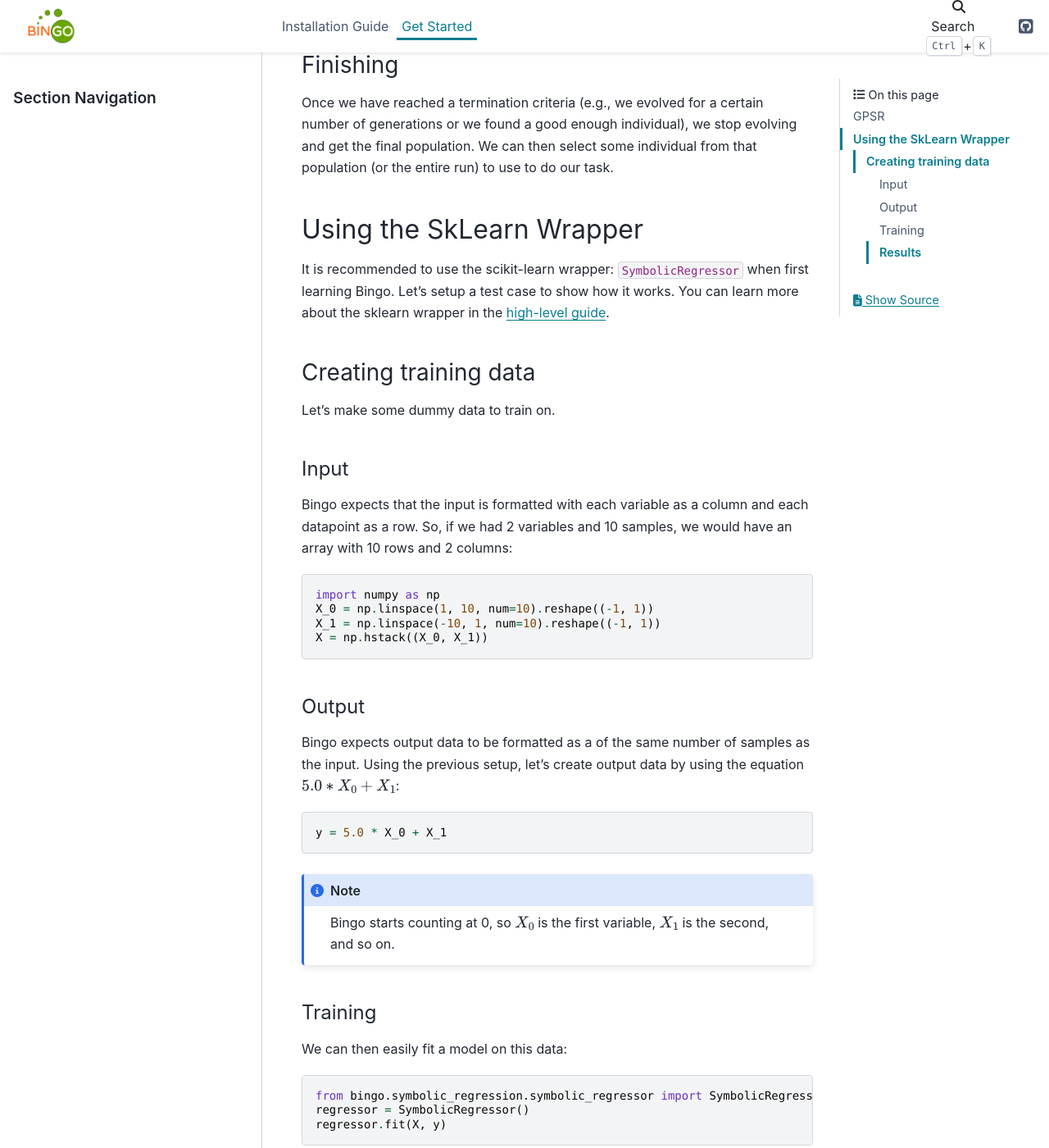
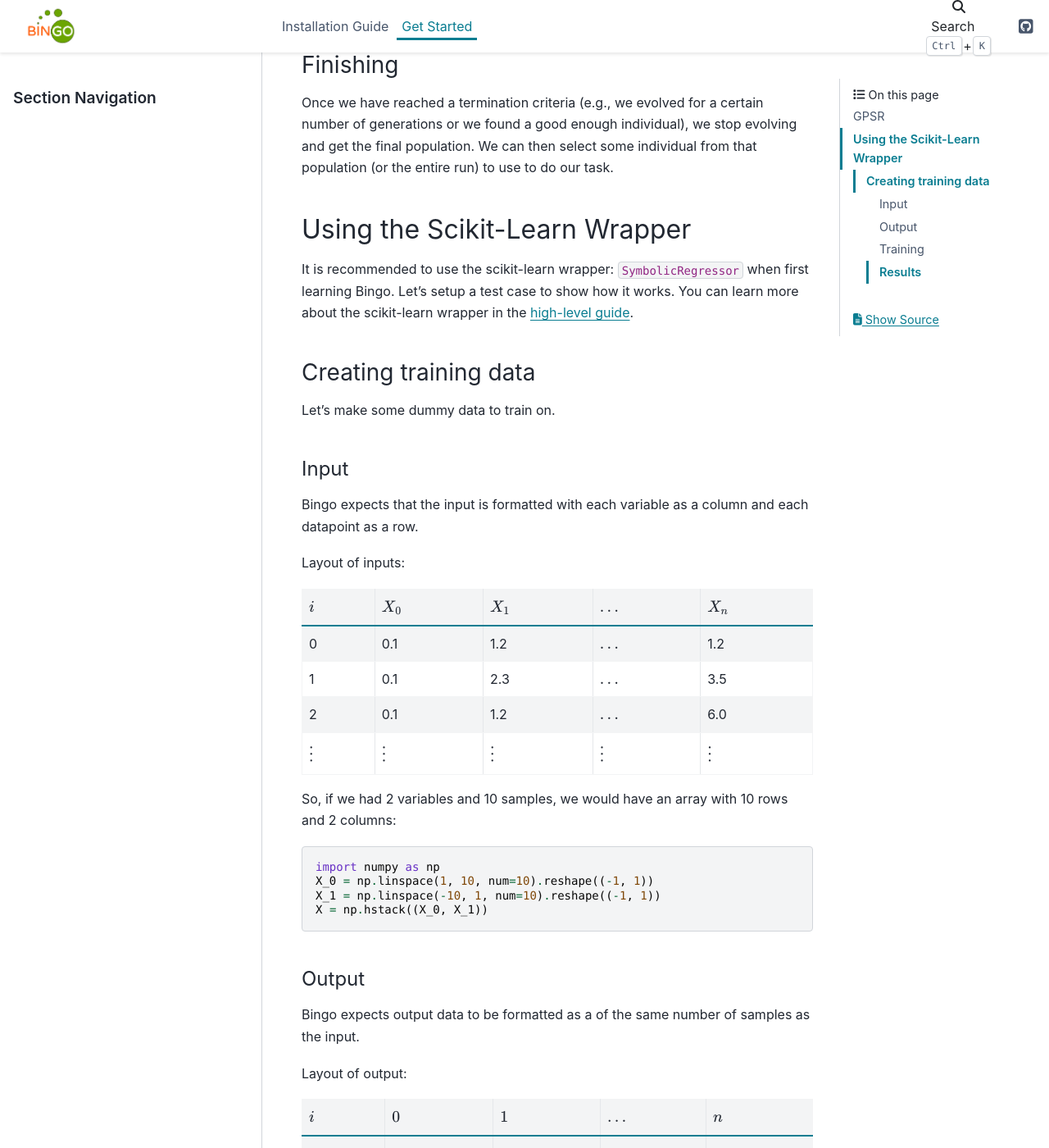
Before and after one commit to nasa/bingo, a Sphinx documentation site: the page built from docs/source/get_started.rst, in a window 1280 px wide and 1400 px high, scrolled down 2812 px. Shown: the whole window at 82% size. Built offline with Sphinx 7.4.7 and the PyData theme 0.15.4, drawn with Linux system fonts in a browser that asks for light colours; pages that are not in the unit, such as notebooks, are missing from menus; some of the changed text lies outside the part shown.

Commit message:
added formatting of input and output data

```diff
--- a/docs/source/get_started.rst
+++ b/docs/source/get_started.rst
@@ -73,12 +73,12 @@
 and get the final population. We can then select some individual from that
 population (or the entire run) to use to do our task.
 
-Using the SkLearn Wrapper
+Using the Scikit-Learn Wrapper
 -------------------------
 
 It is recommended to use the scikit-learn wrapper: ``SymbolicRegressor`` when
 first learning Bingo. Let's setup a test case to show how it works. You can
-learn more about the sklearn wrapper in the `high-level guide <high_level.html>`_.
+learn more about the scikit-learn wrapper in the `high-level guide <high_level.html>`_.
 
 Creating training data
 ^^^^^^^^^^^^^^^^^^^^^^
@@ -87,8 +87,21 @@
 Input
 """""
 Bingo expects that the input is formatted with each variable as a column and
-each datapoint as a row. So, if we had 2 variables and 10 samples,
-we would have an array with 10 rows and 2 columns:
+each datapoint as a row.
+
+Layout of inputs:
+
+=============== ============== ============== ============== ==============
+:math:`i`       :math:`X_0`    :math:`X_1`    :math:`\ldots` :math:`X_n`
+=============== ============== ============== ============== ==============
+0               0.1            1.2            :math:`\ldots` 1.2
+1               0.1            2.3            :math:`\ldots` 3.5
+2               0.1            1.2            :math:`\ldots` 6.0
+:math:`\vdots`  :math:`\vdots` :math:`\vdots` :math:`\vdots` :math:`\vdots`
+=============== ============== ============== ============== ==============
+
+So, if we had 2 variables and 10 samples, we would have an array with
+10 rows and 2 columns:
 
 .. code-block:: python
 
@@ -100,7 +113,17 @@
 Output
 """"""
 Bingo expects output data to be formatted as a
-of the same number of samples as the input. Using the previous setup, let's
+of the same number of samples as the input.
+
+Layout of output:
+
+=========== =========== =========== ============== ===========
+:math:`i`   :math:`0`   :math:`1`   :math:`\ldots` :math:`n`
+=========== =========== =========== ============== ===========
+:math:`y_i` 0.0         -1.1        :math:`\ldots` 5.0
+=========== =========== =========== ============== ===========
+
+Using the previous setup, let's
 create output data by using the equation :math:`5.0 * X_0 + X_1`:
 
 .. code-block:: python
```
